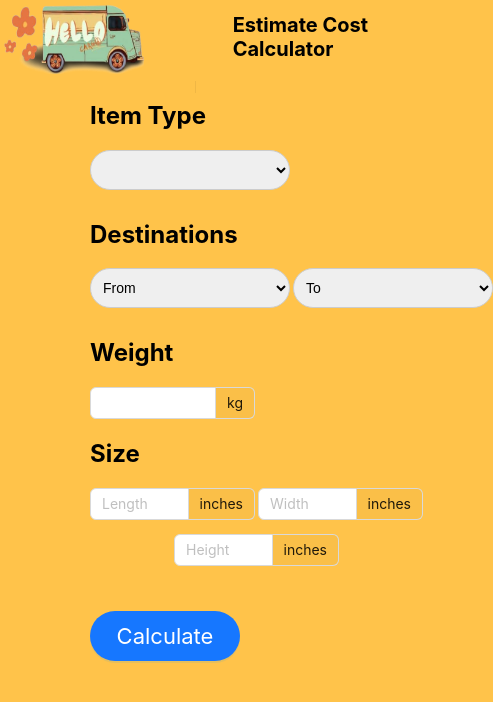
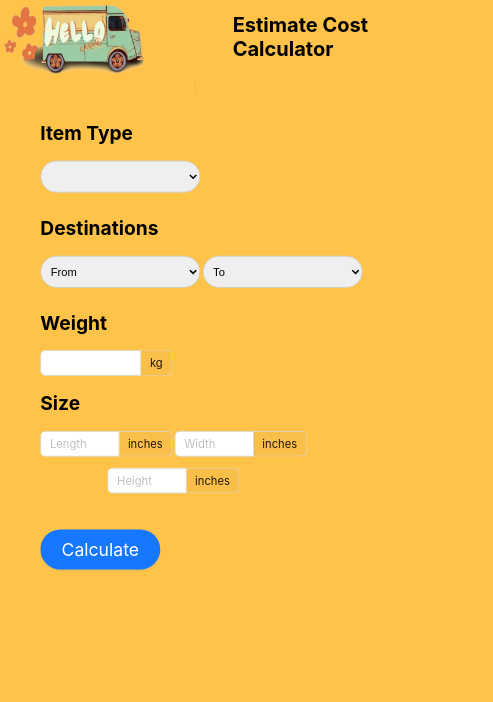
Before and after one commit to HelloHello1020/1-pcs-estimate-cost-calculator, a React (Create React App) app: page / in a window 390 px wide. Shown: the top 702 px of the page, 493 px wide, since content can reach past the window. Built offline with nearby package versions, Linux system fonts and the light colour scheme.

Commit message:
website v27

```diff
--- a/src/mobileStyle.css
+++ b/src/mobileStyle.css
@@ -18,6 +18,7 @@ body {
   gap: 0;
   margin: 90px;
   margin-top: 0;
+  margin-left: 20px;
   left: 0;
   height: 100vh;
   position: absolute;
@@ -248,6 +249,14 @@ button.mobile-calculate-button:hover {
 }
 
 @media (max-width: 450px) {
+    .mobile-input-container {
+      transform: scale(0.8);
+      margin-left: 0;
+      margin-top: -80px;
+    }
+    .slide-out {
+      transform: translateX(-130%);
+    }
     .mobile-output-container {
         margin-right: 0%;
     }
@@ -260,6 +269,9 @@ button.mobile-calculate-button:hover {
 }
 
 @media (max-width: 410px) {
+    .mobile-input-container {
+      margin-top: -60px;
+    }
     .mobile-output-container {
         margin-right: -10%;
     }
@@ -272,12 +284,23 @@ button.mobile-calculate-button:hover {
 }
 
 @media (max-width: 370px) {
+    .mobile-input-container {
+      transform: scale(0.65);
+      margin-left: -50px;
+      margin-top: -110px;
+    }
+    .slide-out {
+      transform: translateX(-130%);
+    }
     .mobile-output-container {
         margin-right: -22%;
     }
 }
 
 @media (max-width: 350px) {
+    .mobile-input-container {
+      margin-top: -125px;
+    }
     .mobile-output-container {
         margin-right: -28%;
     }
```
